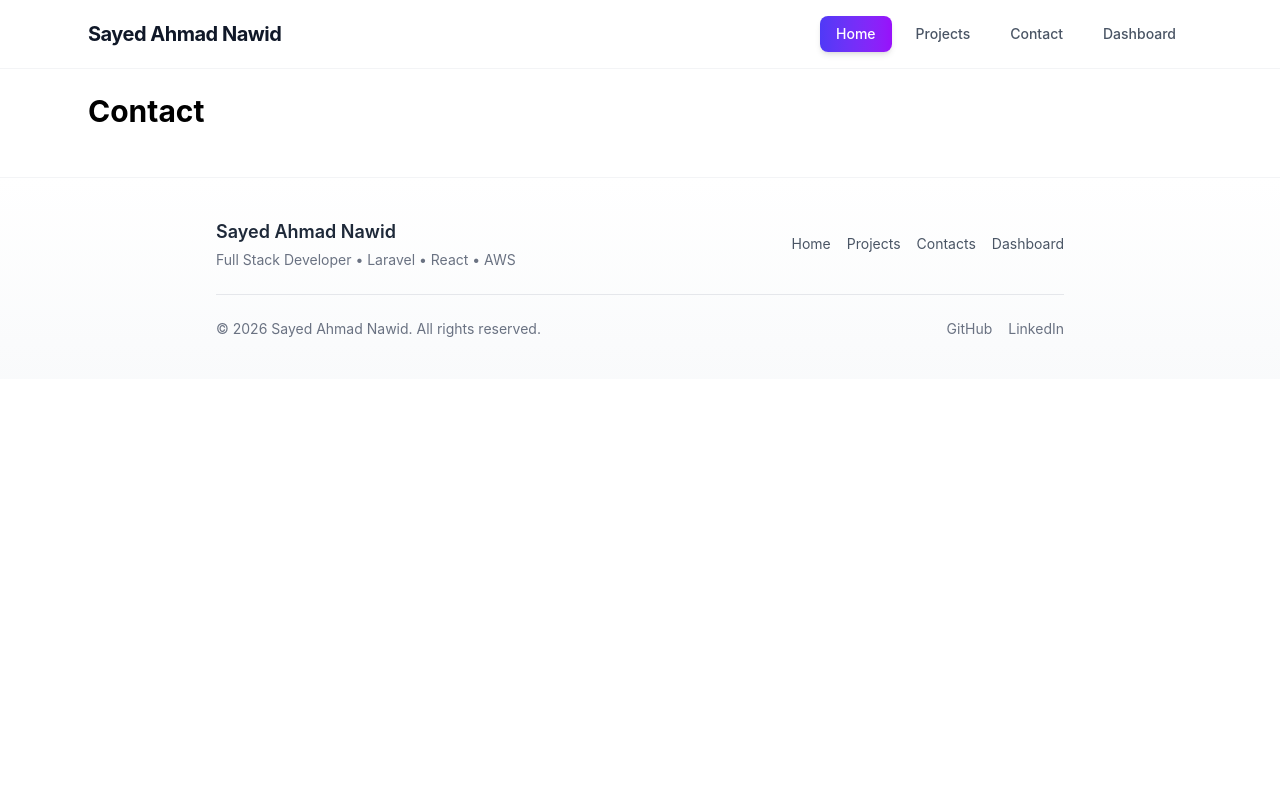
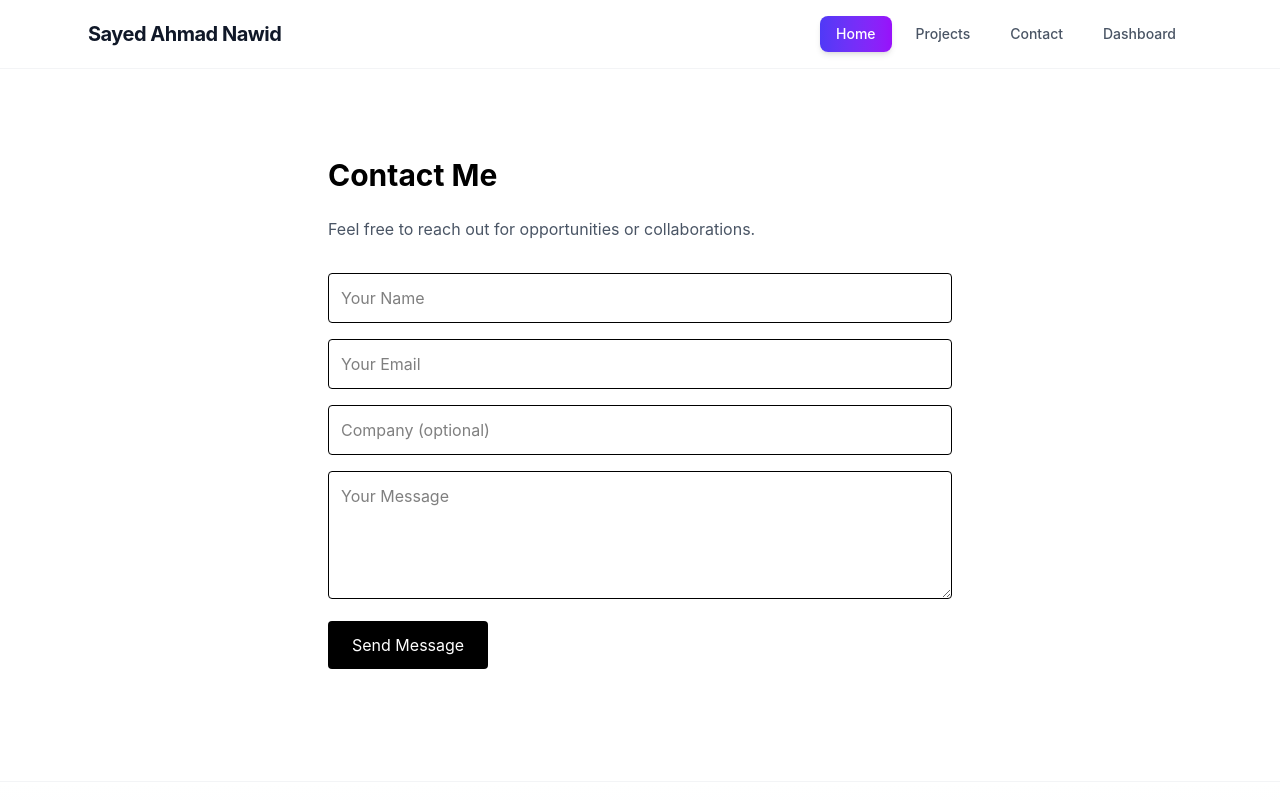
Before and after one commit to sayedahmadnawid/recruiter-engagement-platform, a React app in the folder frontend/: page /contact in a window 1280 px wide. Shown: the top 800 px of the page. Built offline with nearby package versions, Linux system fonts and the light colour scheme; the HTML template or start-up script is replaced by a standard one.

Commit message:
Implement contact form with Laravel API integration

```diff
--- a/frontend/src/pages/Contact.jsx
+++ b/frontend/src/pages/Contact.jsx
@@ -1,9 +1,109 @@
+import { useState } from "react";
+import api from "../services/api";
+
 export default function Contact() {
-    return (
-        <div>
-            <h1 className="text-3xl font-bold">
-                Contact
-            </h1>
-        </div>
-    );
+  const [form, setForm] = useState({
+    name: "",
+    email: "",
+    company: "",
+    message: "",
+  });
+
+  const [loading, setLoading] = useState(false);
+  const [success, setSuccess] = useState(false);
+  const [error, setError] = useState(null);
+
+  const handleChange = (e) => {
+    setForm({
+      ...form,
+      [e.target.name]: e.target.value,
+    });
+  };
+
+  const handleSubmit = async (e) => {
+    e.preventDefault();
+    setLoading(true);
+    setSuccess(false);
+    setError(null);
+
+    try {
+      await api.post("/messages", form);
+
+      setSuccess(true);
+      setForm({
+        name: "",
+        email: "",
+        company: "",
+        message: "",
+      });
+    } catch (err) {
+      setError(err.response?.data?.message || "Something went wrong");
+    } finally {
+      setLoading(false);
+    }
+  };
+
+  return (
+    <div className="max-w-2xl mx-auto px-6 py-16">
+      <h1 className="text-3xl font-bold mb-6">Contact Me</h1>
+
+      <p className="text-gray-600 mb-8">
+        Feel free to reach out for opportunities or collaborations.
+      </p>
+
+      <form onSubmit={handleSubmit} className="space-y-4">
+        <input
+          type="text"
+          name="name"
+          placeholder="Your Name"
+          value={form.name}
+          onChange={handleChange}
+          className="w-full border p-3 rounded"
+          required
+        />
+
+        <input
+          type="email"
+          name="email"
+          placeholder="Your Email"
+          value={form.email}
+          onChange={handleChange}
+          className="w-full border p-3 rounded"
+          required
+        />
+
+        <input
+          type="text"
+          name="company"
+          placeholder="Company (optional)"
+          value={form.company}
+          onChange={handleChange}
+          className="w-full border p-3 rounded"
+        />
+
+        <textarea
+          name="message"
+          placeholder="Your Message"
+          value={form.message}
+          onChange={handleChange}
+          className="w-full border p-3 rounded h-32"
+          required
+        />
+
+        <button
+          type="submit"
+          disabled={loading}
+          className="bg-black text-white px-6 py-3 rounded"
+        >
+          {loading ? "Sending..." : "Send Message"}
+        </button>
+
+        {success && (
+          <p className="text-green-600">Message sent successfully!</p>
+        )}
+
+        {error && <p className="text-red-600">{error}</p>}
+      </form>
+    </div>
+  );
 }
```
Also changed, not shown: 2 other files (tests, documents, lock files or other folders).
